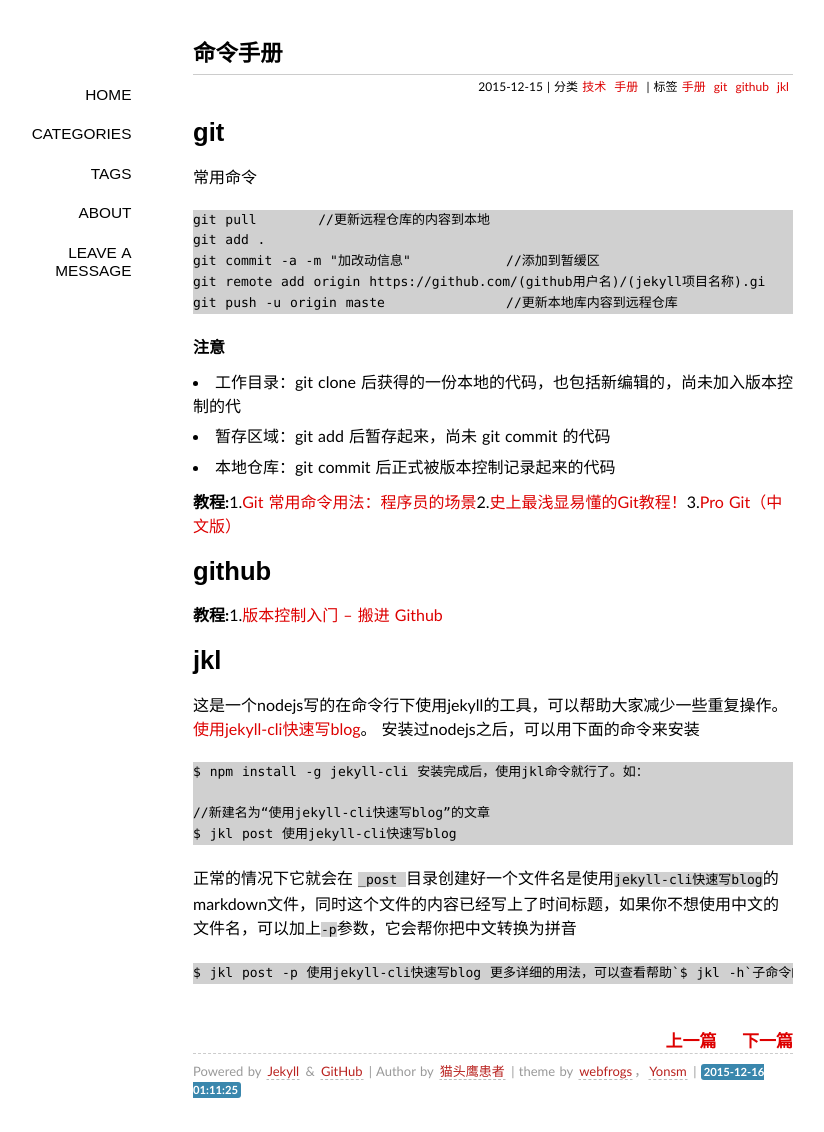
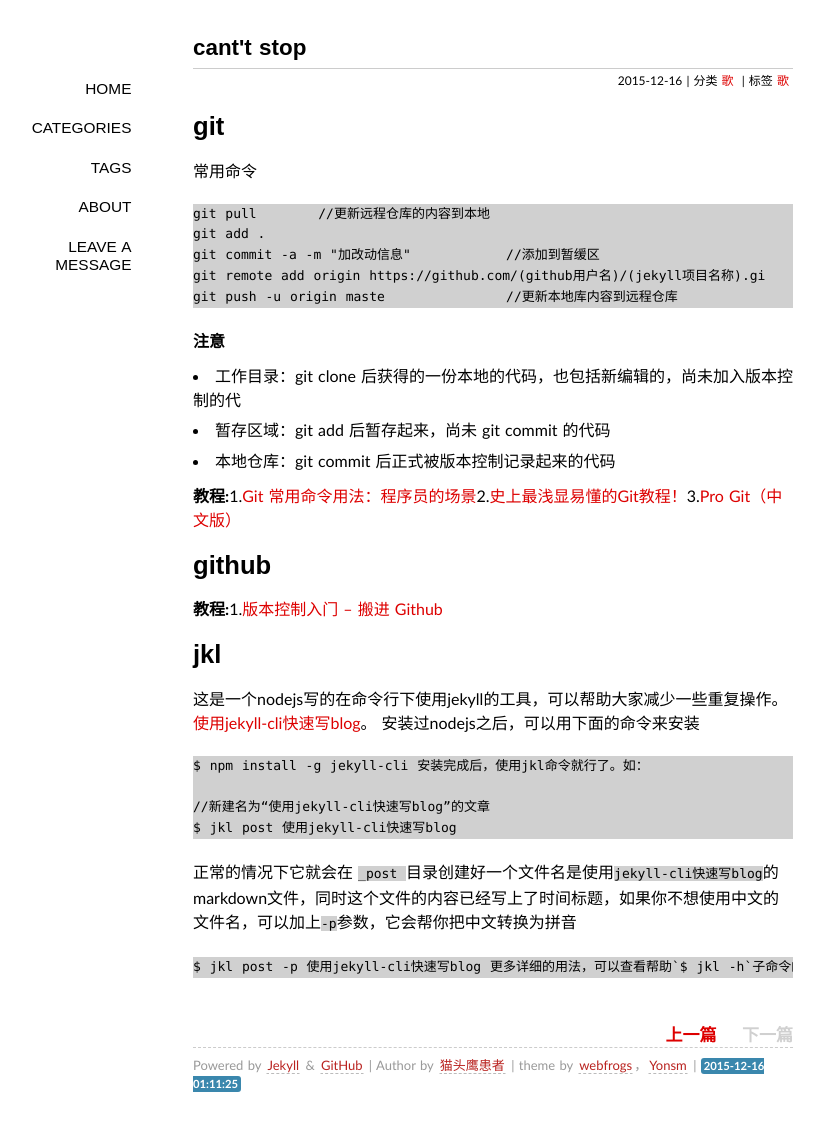
Before and after one commit to NightKs/NightKs.github.io, a Jekyll site: the page built from _posts/2015-12-16-can't stop.md, in a window 1280 px wide. Shown: the whole page, without its empty margins (147-971 px from the left). Built offline with Jekyll 4.4.1, drawn with Linux system fonts in a browser that asks for light colours; some web fonts are replaced; Markdown is read by kramdown in place of the engine named in the settings; comment, search, counter and statistics services are not loaded.

Commit message:
Update and rename 2015-12-15-shi-yong-shou-ce.md to 2015-12-16-can't stop.md

```diff
--- a/_posts/2015-12-15-shi-yong-shou-ce.md
+++ b/_posts/2015-12-16-can't stop.md
@@ -1,9 +1,8 @@
 ---
 layout: post
-date: 2015-12-15 13:45:20 +0800
-title: 命令手册
-categories: 技术 手册
-tags: 手册 git github jkl
+title: cant't stop
+categories: 歌
+tags: 歌
 ---
 #git
 
```
